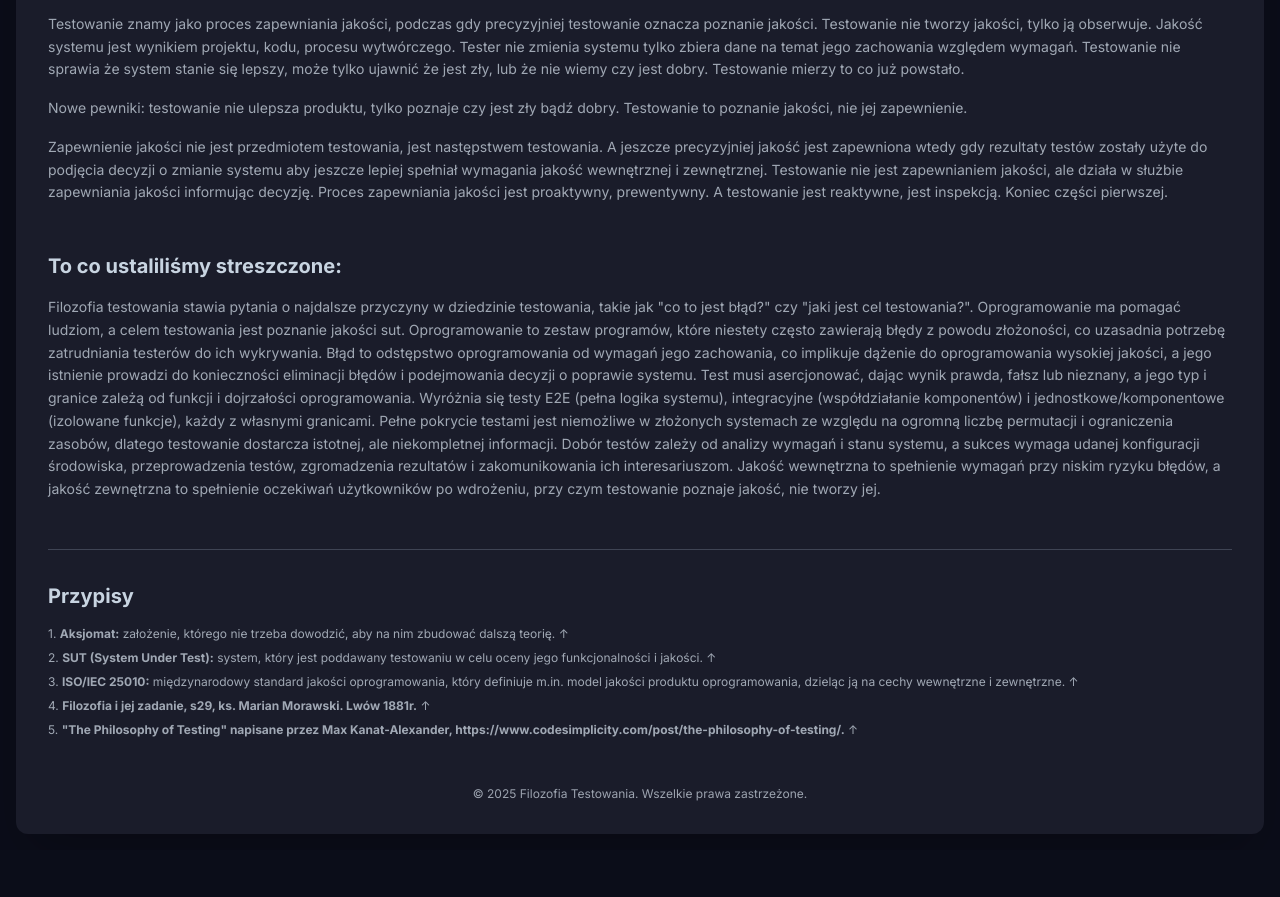
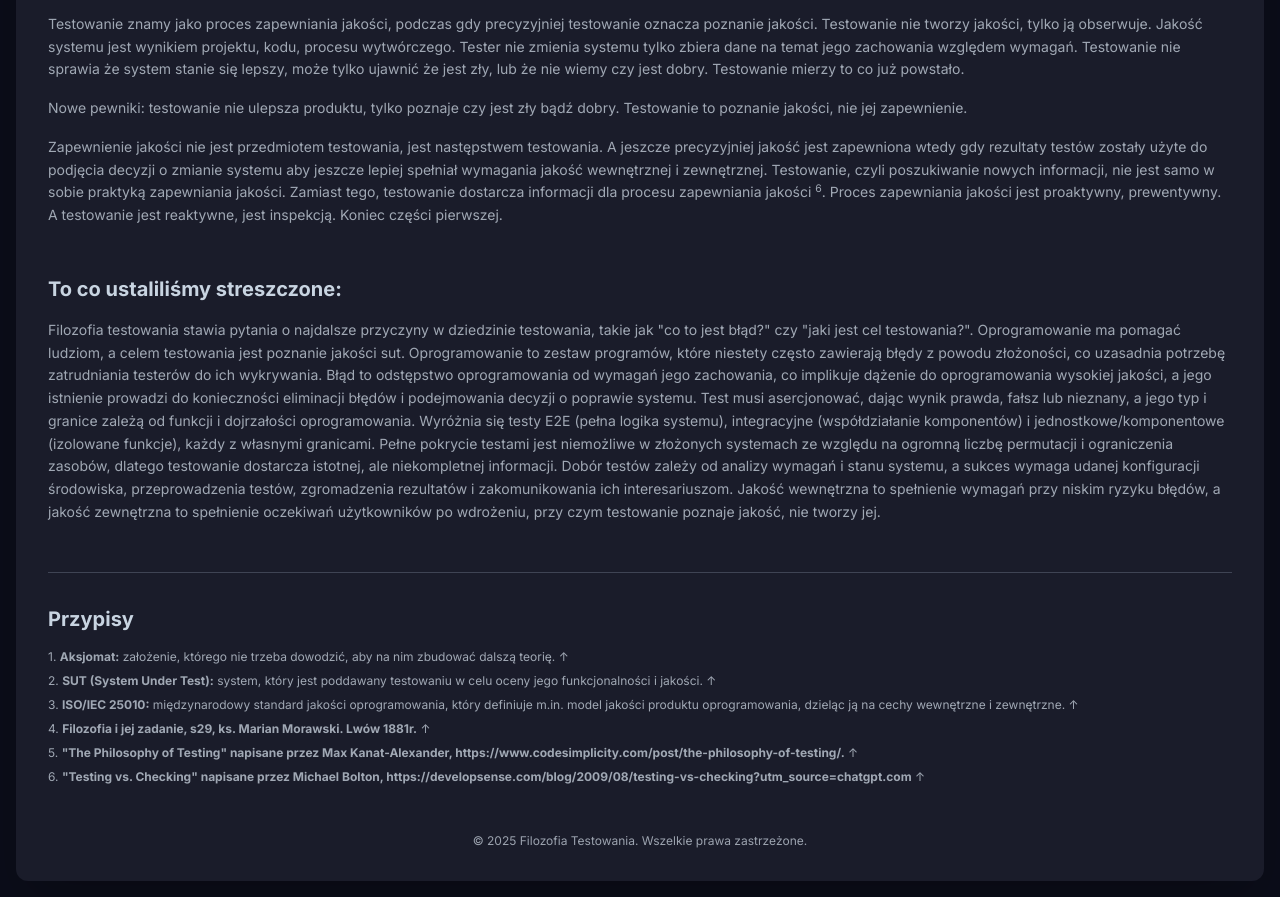
Before and after one commit to Pawel-Zygler/filoqa, a plain HTML site: page index.html in a window 1280 px wide. Shown: the part 4121-5018 px from the top of the page. Before the commit the page ends 4971 px from the top, so only its background shows below. Drawn offline with nearby package versions, Linux system fonts and the light colour scheme.

Commit message:
dev_fix: added 6th footnote (correction)

```diff
--- a/index.html
+++ b/index.html
@@ -236,7 +236,7 @@
                             Nowe pewniki: testowanie nie ulepsza produktu, tylko poznaje czy jest zły bądź dobry. Testowanie to poznanie jakości, nie jej zapewnienie.
                         </p>
                         <p class="text-sm leading-relaxed text-[#a0a8b4] mb-4">
-                            Zapewnienie jakości nie jest przedmiotem testowania, jest następstwem testowania. A jeszcze precyzyjniej jakość jest zapewniona wtedy gdy rezultaty testów zostały użyte do podjęcia decyzji o zmianie systemu aby jeszcze lepiej spełniał wymagania jakość wewnętrznej i zewnętrznej. Testowanie nie jest zapewnianiem jakości, ale działa w służbie zapewniania jakości informując decyzję. Proces zapewniania jakości jest proaktywny, prewentywny. A testowanie jest reaktywne, jest inspekcją. Koniec części pierwszej.
+                            Zapewnienie jakości nie jest przedmiotem testowania, jest następstwem testowania. A jeszcze precyzyjniej jakość jest zapewniona wtedy gdy rezultaty testów zostały użyte do podjęcia decyzji o zmianie systemu aby jeszcze lepiej spełniał wymagania jakość wewnętrznej i zewnętrznej. Testowanie, czyli poszukiwanie nowych informacji, nie jest samo w sobie praktyką zapewniania jakości. Zamiast tego, testowanie dostarcza informacji dla procesu zapewniania jakości <sup id="fnref:6"><a href="#fn:6">6</a></sup>. Proces zapewniania jakości jest proaktywny, prewentywny. A testowanie jest reaktywne, jest inspekcją. Koniec części pierwszej.
                         </p>
                     </section>
                     <section class="mb-12">
@@ -253,6 +253,7 @@
                         <p id="fn:3" class="text-xs text-[#a0a8b4] mb-2">3. <strong>ISO/IEC 25010:</strong> międzynarodowy standard jakości oprogramowania, który definiuje m.in. model jakości produktu oprogramowania, dzieląc ją na cechy wewnętrzne i zewnętrzne. <a href="#fnref:3">↑</a></p>
                         <p id="fn:4" class="text-xs text-[#a0a8b4] mb-2">4. <strong>Filozofia i jej zadanie, s29, ks. Marian Morawski. Lwów 1881r.</strong> <a href="#fnref:4">↑</a></p>
                         <p id="fn:5" class="text-xs text-[#a0a8b4] mb-2">5. <strong>"The Philosophy of Testing" napisane przez Max Kanat-Alexander, https://www.codesimplicity.com/post/the-philosophy-of-testing/.</strong> <a href="#fnref:5">↑</a></p>
+                        <p id="fn:6" class="text-xs text-[#a0a8b4] mb-2">6. <strong>"Testing vs. Checking" napisane przez Michael Bolton, https://developsense.com/blog/2009/08/testing-vs-checking?utm_source=chatgpt.com</strong> <a href="#fnref:6">↑</a></p>
                     </section>
                 </div>
 
@@ -434,8 +435,9 @@
                         <p id="fn:5" class="text-xs text-[#a0a8b4] mb-2">1. <strong>Axiom:</strong> a statement or proposition that is regarded as being established, accepted, or self-evidently true, which is then used as a basis for further theory. <a href="#fnref:5">↑</a></p>
                         <p id="fn:6" class="text-xs text-[#a0a8b4] mb-2">2. <strong>SUT (System Under Test):</strong> a system that is being tested for its functionality and quality. <a href="#fnref:6">↑</a></p>
                         <p id="fn:7" class="text-xs text-[#a0a8b4] mb-2">3. <strong>ISO/IEC 25010:</strong> an international standard for software quality, which defines, among other things, the software product quality model, dividing it into internal and external characteristics. <a href="#fnref:7">↑</a></p>
-                        <p id="fn:8" class="text-xs text-[#a0a8b4] mb-2">5. <strong>"The Philosophy of Testing, s29, ks. Marian Morawski. Lwów 1881r."</strong> <a href="#fnref:8">↑</a></p>
+                        <p id="fn:8" class="text-xs text-[#a0a8b4] mb-2">5. <strong>"The Purpose of philosophy", p29, f. Marian Morawski. Lviv 1881."</strong> <a href="#fnref:8">↑</a></p>
                         <p id="fn:9" class="text-xs text-[#a0a8b4] mb-2">5. <strong>"The Philosophy of Testing" by Max Kanat-Alexander, https://www.codesimplicity.com/post/the-philosophy-of-testing/.</strong> <a href="#fnref:9">↑</a></p>
+                        <p id="fn:10" class="text-xs text-[#a0a8b4] mb-2">6. <strong>"Testing vs. Checking" by Michael Bolton, https://developsense.com/blog/2009/08/testing-vs-checking?utm_source=chatgpt.com</strong> <a href="#fnref:10">↑</a></p>
                     </section>
                 </div>
             </div>
```
